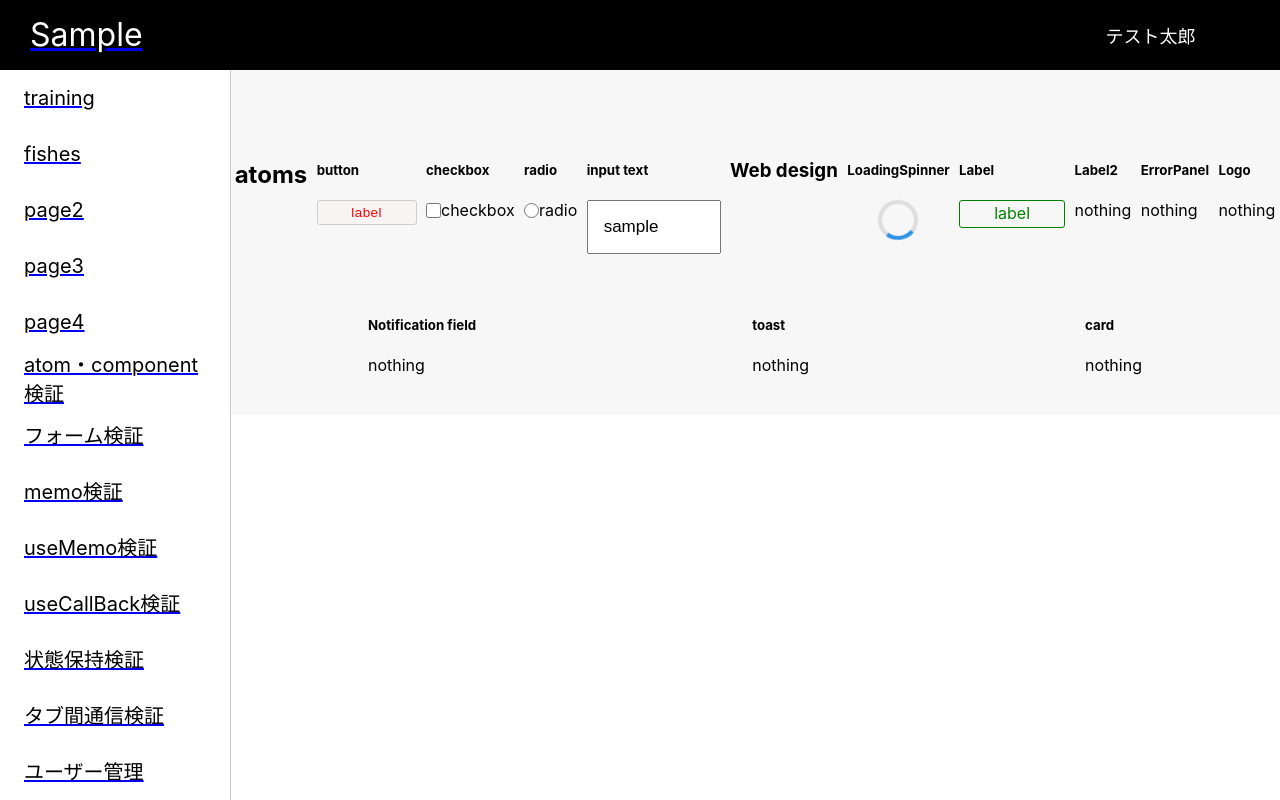
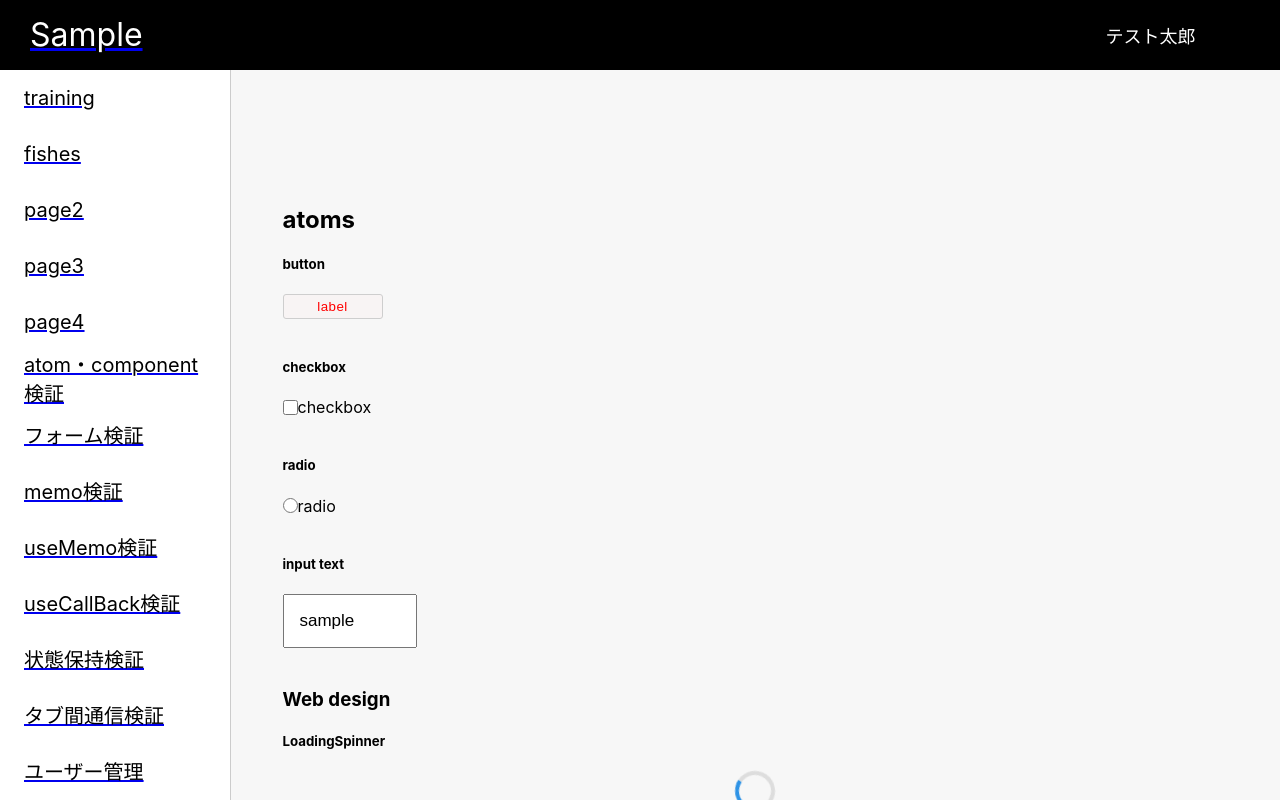
Before and after one commit to Snails8/react-module, a React (Create React App) app in the folder frontend/: page /atoms in a window 1280 px wide. Shown: the top 800 px of the page. Built offline with nearby package versions, Linux system fonts and the light colour scheme.

Commit message:
add: Layoputでうまいこと切り替えられるように調整

```diff
--- a/frontend/src/components/templates/AtomsTemplate/AtomsTemplate.tsx
+++ b/frontend/src/components/templates/AtomsTemplate/AtomsTemplate.tsx
@@ -10,7 +10,7 @@ import styles from './AtomsTemplate.module.css';
 export const AtomsTemplate = () => {
   return (
     <>
-    <Layout>
+    <Layout isContainerDesign={true}>
       <h2>atoms</h2>
 
       <div className={styles.content}>
--- a/frontend/src/components/templates/_Layout/Layout.module.css
+++ b/frontend/src/components/templates/_Layout/Layout.module.css
@@ -7,3 +7,10 @@
   flex-wrap: wrap;
   justify-content: space-around;
 }
+
+.contents_container {
+  width: 90%;
+  margin-left: 48px;
+  margin-right: 48px;
+  margin-top: 45px;
+}
--- a/frontend/src/components/templates/_Layout/Layout.tsx
+++ b/frontend/src/components/templates/_Layout/Layout.tsx
@@ -4,6 +4,7 @@ import { Sidebar } from "../../organisms/Sidebar/Sidebar";
 import styles from "./Layout.module.css";
 
 type LayoutProps = {
+  isContainerDesign?: boolean
   children: ReactNode
 }
 
@@ -12,12 +13,22 @@ type LayoutProps = {
  * @param children
  * @returns
  */
-export const Layout  = (children: LayoutProps) => (
+export const Layout  = (children: LayoutProps) =>{
+  const isContainerDesign = children.isContainerDesign;
+
+  return (
     <>
       <GlobalHeader/>
       <Sidebar />
       <div className={styles.container}>
+
+        { isContainerDesign ?
+          <div className={styles.contents_container }>
             {children.children}
+          </div> :
+          <div>{children.children}</div>
+        }
       </div>
     </>
-);
+  )
+};
--- a/frontend/src/pages/Users/Users.tsx
+++ b/frontend/src/pages/Users/Users.tsx
@@ -46,7 +46,7 @@ export const Users:React.FC = () => {
 
     return (
         <>
-          <Layout>
+          <Layout isContainerDesign={true}>
           {isSave?.isSave === true ?
             <h5>成功</h5> : ''
           }
```
Lines whose indentation alone changed are shown as unchanged.
